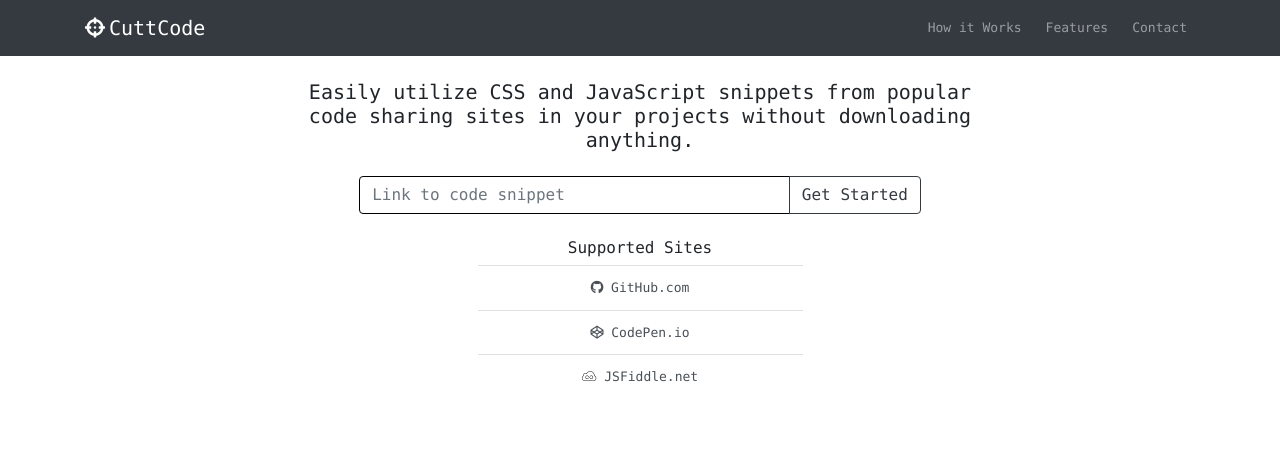
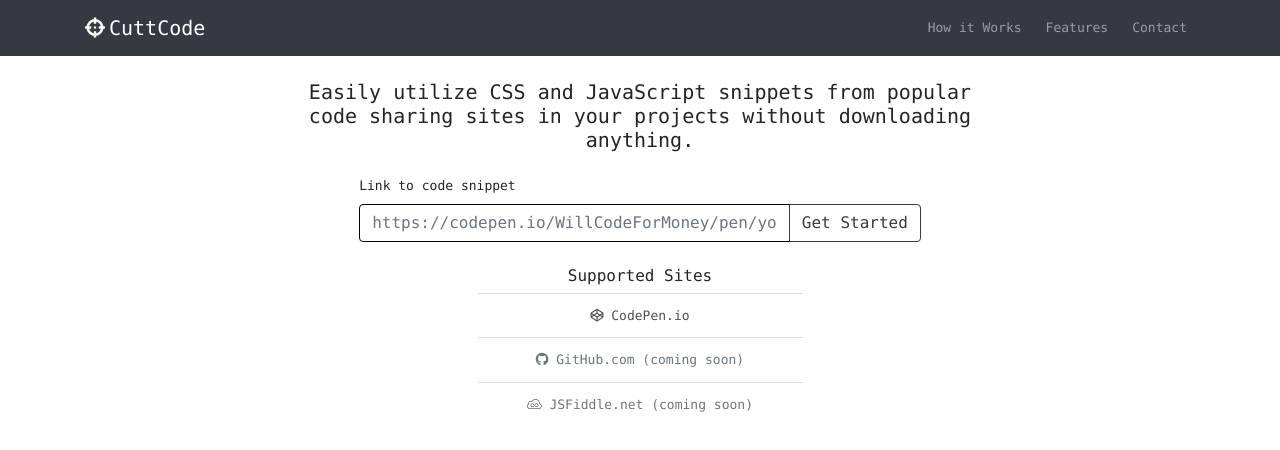
Before and after one commit to jacobjanak/CrowdSheets, a website: page views/index.html in a window 1280 px wide. Drawn offline with nearby package versions, Linux system fonts and the light colour scheme; files that its build step writes are made by us from their sources.

Commit message:
Updates to make the site more descriptive.

```diff
--- a/views/index.html
+++ b/views/index.html
@@ -42,8 +42,9 @@
 
       <!-- Call to Action -->
       <div class="col-md-10 offset-md-1 mt-4">
+        <label for="code-link">Link to code snippet</label>
         <div class="input-group">
-          <input id="code-link" class="form-control" type="text" placeholder="Link to code snippet" />
+          <input id="code-link" class="form-control" type="text" placeholder="https://codepen.io/WillCodeForMoney/pen/yoyxYv" />
           <div class="input-group-append d-none d-sm-block">
             <button id="get-started" class="btn btn-outline-dark get-started">Get Started</button>
           </div>
@@ -58,14 +59,14 @@
       <div class="col-md-6 offset-md-3 text-center mt-4">
         <h6>Supported Sites</h6>
         <div class="list-group list-group-flush text-center">
-          <a class="list-group-item list-group-item-action" href="https://github.com/explore" target="_blank">
-            <i class="fab fa-github"></i> GitHub.com
-          </a>
           <a class="list-group-item list-group-item-action" href="https://codepen.io/pens/" target="_blank">
             <i class="fab fa-codepen"></i> CodePen.io
           </a>
-          <a class="list-group-item list-group-item-action" href="https://jsfiddle.net/" target="_blank">
-            <i class="fab fa-jsfiddle"></i> JSFiddle.net
+          <a class="list-group-item list-group-item-action disabled" href="https://github.com/explore" target="_blank">
+            <i class="fab fa-github"></i> GitHub.com (coming soon)
+          </a>
+          <a class="list-group-item list-group-item-action disabled" href="https://jsfiddle.net/" target="_blank">
+            <i class="fab fa-jsfiddle"></i> JSFiddle.net (coming soon)
           </a>
         </div>
       </div>
```
Also changed, not shown: test.html (deleted, +0 -28 lines).
